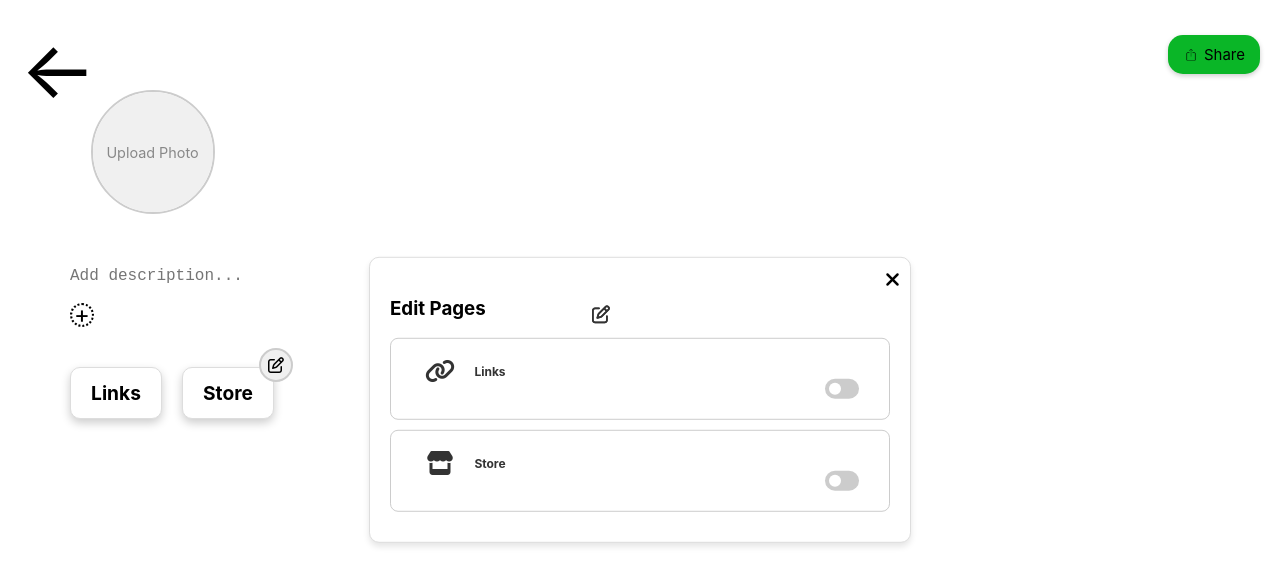
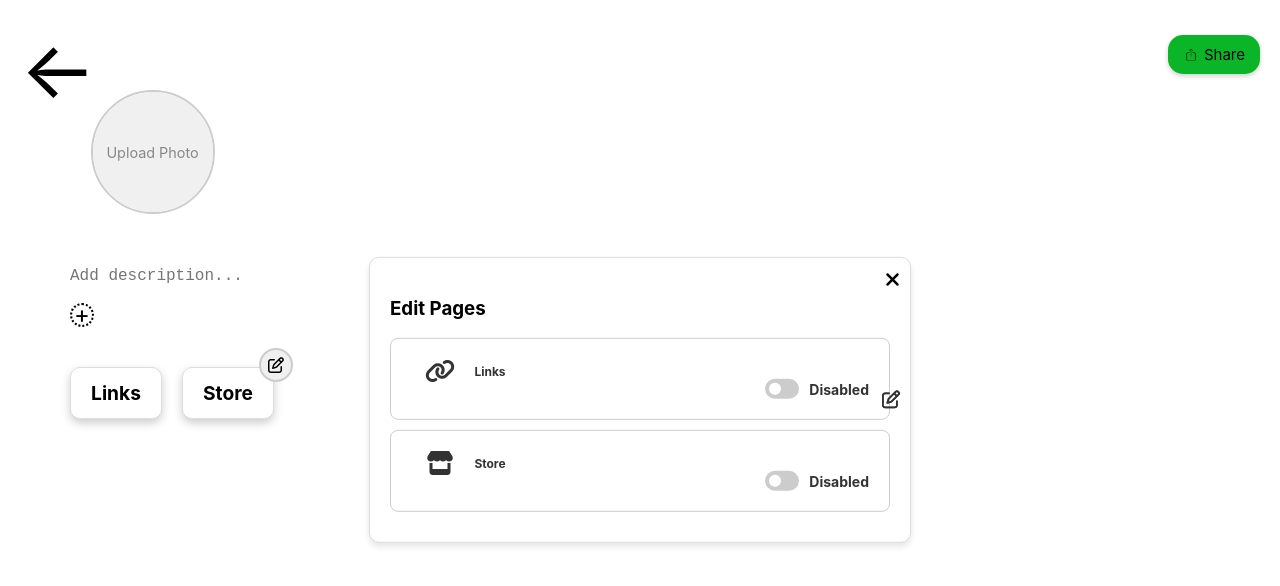
Before and after one commit to shreeya34/profile-fusion-app, a React (Create React App) app: page /dashboard in a window 1280 px wide. Both pictures are taken after a click on the element 276 px from the left and 364 px from the top of the page. Shown: the top 586 px of the page. Built offline with nearby package versions, Linux system fonts and the light colour scheme.

Commit message:
working on edit links

```diff
--- a/src/Dashboard.css
+++ b/src/Dashboard.css
@@ -432,15 +432,20 @@ input:checked + .slider + .status {
   color: #4CAF50;
   font-weight: bold;
 }
+/* Ensure the parent container has a defined position */
+.parent-container {
+  position: relative;
+}
+
+/* Edit icon styles */
 .edit-icon {
   font-size: 18px;
   cursor: pointer;
   color: #333;
-  position: absolute; /* Use absolute positioning */
-  top: 20%; /* Align vertically relative to the parent */
-  transform: translateY(-50%); /* Center vertically */
-  right: 300px; /* Adjust horizontal spacing */
-  margin-left: -8px; /* Optional: space between slider and icon */
+  position: absolute;
+  top: 50%; /* Center vertically */
+  right: 10px; /* Adjust horizontal alignment as needed */
+  transform: translateY(-50%); /* Center within the parent */
   transition: color 0.3s ease;
 }
 
--- a/src/Dashboard.js
+++ b/src/Dashboard.js
@@ -330,13 +330,14 @@ const Dashboard = () => {
             </div>
           </div>
 
+          <div className="small-box">
               {/* Links Section */}
-          <div className="small-box">
               <div className="icon-wrapper">
                 <i className="fa-solid fa-link"></i> {/* Link Icon */}
               </div>
               <h3>Links</h3>
               <div className="toggle-wrapper">
+                {/* Toggle for Links */}
                 <label className="switch">
                   <input
                     type="checkbox"
@@ -345,11 +346,12 @@ const Dashboard = () => {
                   />
                   <span className="slider"></span>
                 </label>
+                {/* Edit Button for Links */}
                 <i
                   className="fa-regular fa-pen-to-square edit-icon"
-                onClick={() => alert("Edit Links")} // Replace with actual functionality
+                  onClick={() => alert("Edit Links clicked!")}
                 ></i>
-              <span className="status">{isLinksOn }</span>
+                <span className="status">{isLinksOn ? "Enabled" : "Disabled"}</span>
               </div>
             </div>
 
@@ -360,6 +362,7 @@ const Dashboard = () => {
               </div>
               <h3>Store</h3>
               <div className="toggle-wrapper">
+                {/* Toggle for Store */}
                 <label className="switch">
                   <input
                     type="checkbox"
@@ -368,13 +371,15 @@ const Dashboard = () => {
                   />
                   <span className="slider"></span>
                 </label>
+                {/* Edit Button for Store */}
                 <i
                   className="fa-regular fa-pen-to-square edit-icon"
-                onClick={() => alert("Edit Store")} // Replace with actual functionality
+                  onClick={() => alert("Edit Store clicked!")}
                 ></i>
-              <span className="status">{isStoreOn }</span>
+                <span className="status">{isStoreOn ? "Enabled" : "Disabled"}</span>
               </div>
             </div>
+
         </div>
       )}
     </div>
```
Lines whose indentation alone changed are shown as unchanged.
